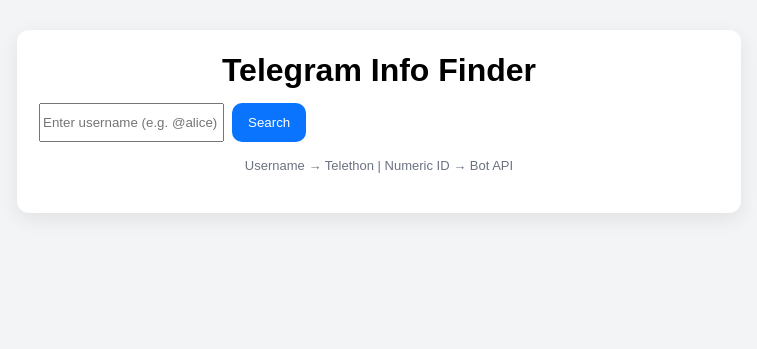
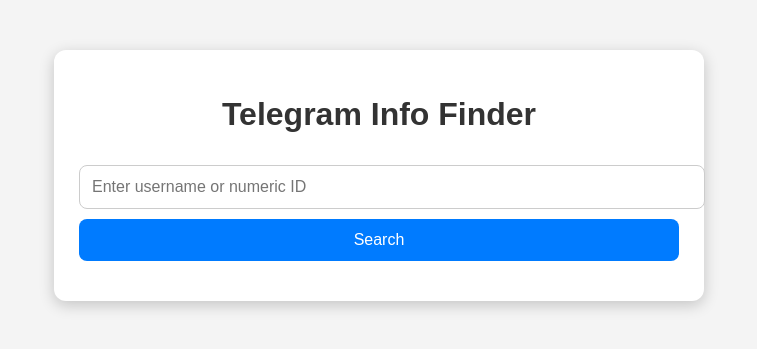
Before and after one commit to robiulxx/Userinfo, a Flask app: page / in a window 1280 px wide. Shown: the top 349 px of the page, without its empty margins (261-1018 px from the left). Run offline with Flask 3, Linux system fonts and the light colour scheme; parts of the project's set-up code (start-up, migrations or seed data) failed here and were passed over.

Commit message:
Update index.html

```diff
--- a/templates/index.html
+++ b/templates/index.html
@@ -1,96 +1,130 @@
 <!DOCTYPE html>
 <html lang="en">
 <head>
-<meta charset="utf-8" />
-<meta name="viewport" content="width=device-width,initial-scale=1" />
+    <meta charset="UTF-8">
     <title>Telegram Info Finder</title>
+    <meta name="viewport" content="width=device-width, initial-scale=1.0">
     <style>
-  body{font-family:Arial,Helvetica,sans-serif;background:#f3f4f6;margin:0;padding:30px;display:flex;justify-content:center}
-  .card{width:100%;max-width:680px;background:#fff;padding:22px;border-radius:12px;box-shadow:0 6px 20px rgba(0,0,0,0.08)}
-  h1{text-align:center;margin:0 0 14px 0}
-  .controls{display:flex;gap:8px;margin-bottom:16px}
-  input[type="text"]{flex:1;padding:12px;border-radius:10px;border:1px solid #d1d5db;font-size:16px}
-  button{padding:12px 16px;border-radius:10px;border:none;background:#0b74ff;color:white;cursor:pointer}
-  button:active{transform:translateY(1px)}
-  .result{margin-top:18px;text-align:center}
-  .photo{width:120px;height:120px;border-radius:50%;object-fit:cover;border:3px solid #0b74ff;margin:0 auto 12px auto;display:block}
-  .info{display:block;text-align:left;background:#fafafa;padding:12px;border-radius:10px;max-width:520px;margin:0 auto}
-  .info p{margin:6px 0;font-size:15px}
-  .error{color:#dc2626;font-weight:700;margin-top:8px;text-align:center}
-  .small{font-size:13px;color:#6b7280}
+        body {
+            font-family: Arial, sans-serif;
+            background: #f4f4f4;
+            margin: 0;
+            padding: 0;
+        }
+        .container {
+            max-width: 600px;
+            margin: 50px auto;
+            background: #fff;
+            padding: 25px;
+            border-radius: 12px;
+            box-shadow: 0 4px 15px rgba(0,0,0,0.2);
+        }
+        h1 {
+            text-align: center;
+            color: #333;
+        }
+        input[type="text"] {
+            width: 100%;
+            padding: 12px;
+            margin: 10px 0;
+            border-radius: 8px;
+            border: 1px solid #ccc;
+            font-size: 16px;
+        }
+        button {
+            width: 100%;
+            padding: 12px;
+            background: #007bff;
+            color: #fff;
+            border: none;
+            border-radius: 8px;
+            font-size: 16px;
+            cursor: pointer;
+        }
+        button:hover {
+            background: #0056b3;
+        }
+        .result {
+            margin-top: 25px;
+            padding: 20px;
+            background: #f9f9f9;
+            border-radius: 12px;
+            box-shadow: inset 0 2px 4px rgba(0,0,0,0.1);
+            word-wrap: break-word;
+        }
+        .profile-photo {
+            display: block;
+            margin: 0 auto 15px;
+            width: 120px;
+            height: 120px;
+            border-radius: 50%;
+            object-fit: cover;
+            border: 3px solid #007bff;
+        }
+        pre {
+            white-space: pre-wrap;
+            font-family: inherit;
+            color: #333;
+        }
+        .error {
+            color: red;
+            text-align: center;
+            margin-top: 15px;
+        }
     </style>
 </head>
 <body>
-  <div class="card">
+    <div class="container">
         <h1>Telegram Info Finder</h1>
-    <div class="controls">
-      <input id="query" placeholder="Enter username (e.g. @alice) or numeric id (-100... or 12345)" />
-      <button id="btn">Search</button>
-    </div>
-    <div id="msg" class="small" style="text-align:center;margin-bottom:8px">Username → Telethon | Numeric ID → Bot API</div>
-
-    <div id="result" class="result"></div>
+        <input type="text" id="query" placeholder="Enter username or numeric ID">
+        <button onclick="searchInfo()">Search</button>
+        <div id="result" class="result" style="display:none;"></div>
         <div id="error" class="error"></div>
     </div>
 
     <script>
-document.getElementById('btn').addEventListener('click', doSearch);
-document.getElementById('query').addEventListener('keypress', function(e){ if(e.key === 'Enter') doSearch(); });
-
-async function doSearch(){
-  const q = document.getElementById('query').value.trim();
+        async function searchInfo() {
+            const query = document.getElementById('query').value.trim();
             const resultDiv = document.getElementById('result');
             const errorDiv = document.getElementById('error');
-  resultDiv.innerHTML = '';
+            resultDiv.style.display = 'none';
             errorDiv.innerText = '';
-  if(!q) { errorDiv.innerText = 'Please enter username or numeric id.'; return; }
-  resultDiv.innerHTML = '<div class="small">Loading…</div>';
 
-  try{
-    const res = await fetch(`/api/info?query=${encodeURIComponent(q)}`);
-    const data = await res.json();
-    if(data.status === 'success'){
-      const d = data.data;
-      let photoHtml = '';
-      if(d.photo && d.photo !== 'N/A'){
-        photoHtml = `<img src="${d.photo}" class="photo" alt="profile">`;
-      }
-      // Build fields (order prioritized)
-      let fields = '';
-      if(d.title) fields += `<p><strong>Title / Name:</strong> ${d.title}</p>`;
-      if(d.full_name) fields += `<p><strong>Full Name:</strong> ${d.full_name}</p>`;
-      if(d.first_name) fields += `<p><strong>First Name:</strong> ${d.first_name}</p>`;
-      if(d.last_name) fields += `<p><strong>Last Name:</strong> ${d.last_name}</p>`;
-      if(d.name) fields += `<p><strong>Name:</strong> ${d.name}</p>`;
-      if(d.username) fields += `<p><strong>Username:</strong> ${d.username}</p>`;
-      if(d.id) fields += `<p><strong>ID:</strong> ${d.id}</p>`;
-      if(d.type) fields += `<p><strong>Type:</strong> ${d.type}</p>`;
-      if(d.source) fields += `<p><strong>Source:</strong> ${d.source}</p>`;
-      if(d.is_verified !== undefined) fields += `<p><strong>Verified:</strong> ${d.is_verified}</p>`;
-      if(d.is_premium !== undefined) fields += `<p><strong>Premium:</strong> ${d.is_premium}</p>`;
-      if(d.status) fields += `<p><strong>Status:</strong> ${d.status}</p>`;
-      if(d.account_created) fields += `<p><strong>Account created:</strong> ${d.account_created}</p>`;
-      if(d.account_age) fields += `<p><strong>Account age:</strong> ${d.account_age}</p>`;
-      if(d.participants_count) fields += `<p><strong>Members:</strong> ${d.participants_count}</p>`;
-
-      // BotAPI raw (for numeric) include minimal useful info
-      if(d.raw) {
-        try {
-          const raw = d.raw;
-          if(raw.type) fields += `<p><strong>Chat type:</strong> ${raw.type}</p>`;
-          if(raw.description) fields += `<p><strong>Description:</strong> ${raw.description}</p>`;
-        } catch(e){}
+            if(!query){
+                errorDiv.innerText = 'Please enter a username or numeric ID.';
+                return;
             }
 
-      resultDiv.innerHTML = photoHtml + `<div class="info">${fields}</div>`;
-    } else {
-      resultDiv.innerHTML = '';
-      errorDiv.innerText = data.message || 'Error fetching info.';
+            try {
+                const response = await fetch(`/api/info?query=${encodeURIComponent(query)}`);
+                const data = await response.json();
+
+                if(data.status === 'error'){
+                    errorDiv.innerText = data.message || 'Error fetching info. Try again.';
+                    return;
                 }
-  }catch(err){
-    resultDiv.innerHTML = '';
-    errorDiv.innerText = 'Internal error. Check server logs.';
-    console.error(err);
+
+                const info = data.data;
+                let html = '';
+
+                if(info.photo_url){
+                    html += `<img src="${info.photo_url}" class="profile-photo">`;
+                }
+
+                html += `<pre>`;
+                for(const key in info){
+                    if(key==='photo_url') continue;
+                    const label = key.replace(/_/g,' ').replace(/\b\w/g, l => l.toUpperCase());
+                    html += `${label}: ${info[key]}\n`;
+                }
+                html += `</pre>`;
+
+                resultDiv.innerHTML = html;
+                resultDiv.style.display = 'block';
+
+            } catch(e){
+                errorDiv.innerText = 'Error fetching info. Try again.';
+                console.error(e);
             }
         }
     </script>
```
Lines whose indentation alone changed are shown as unchanged.
